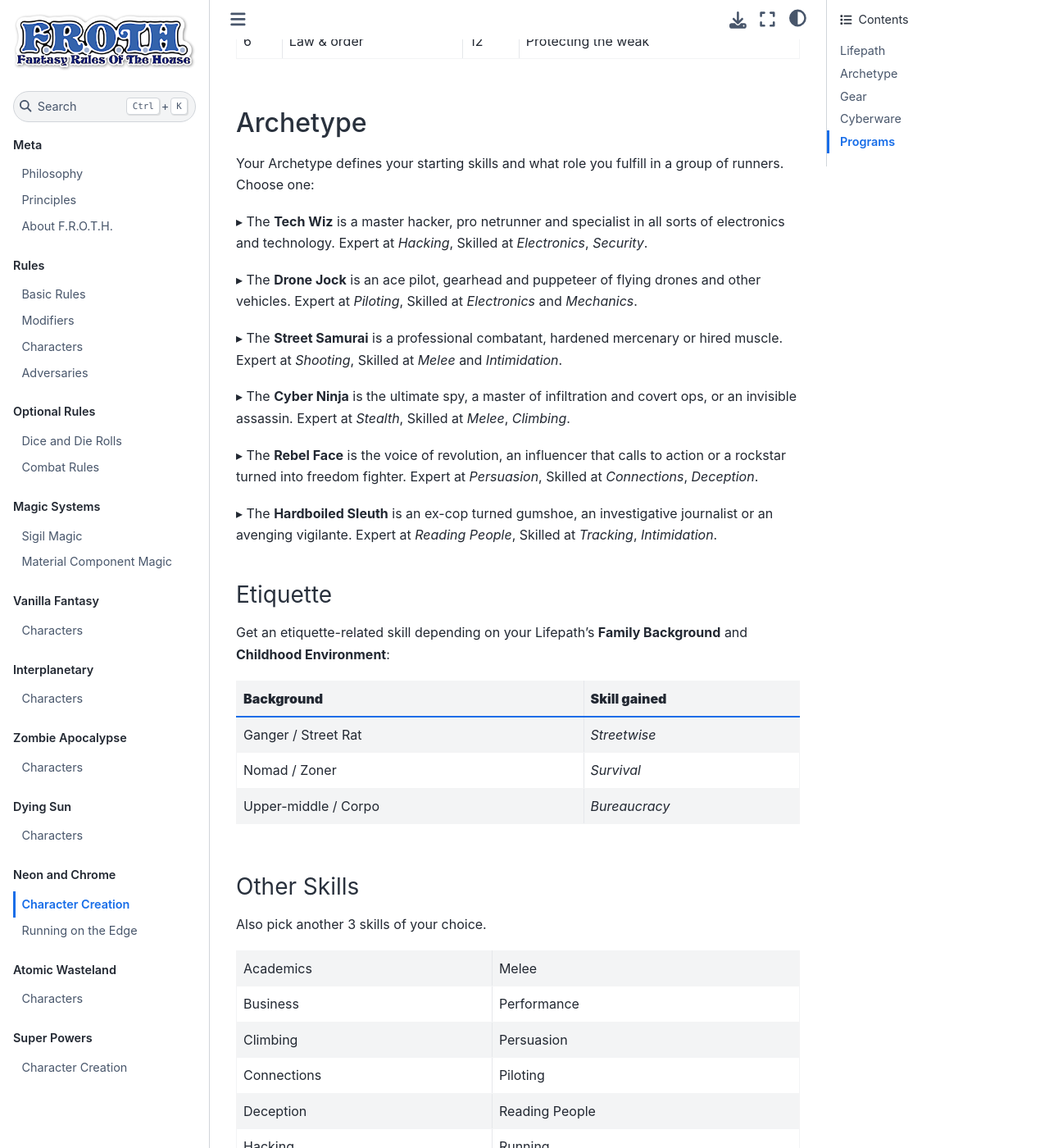
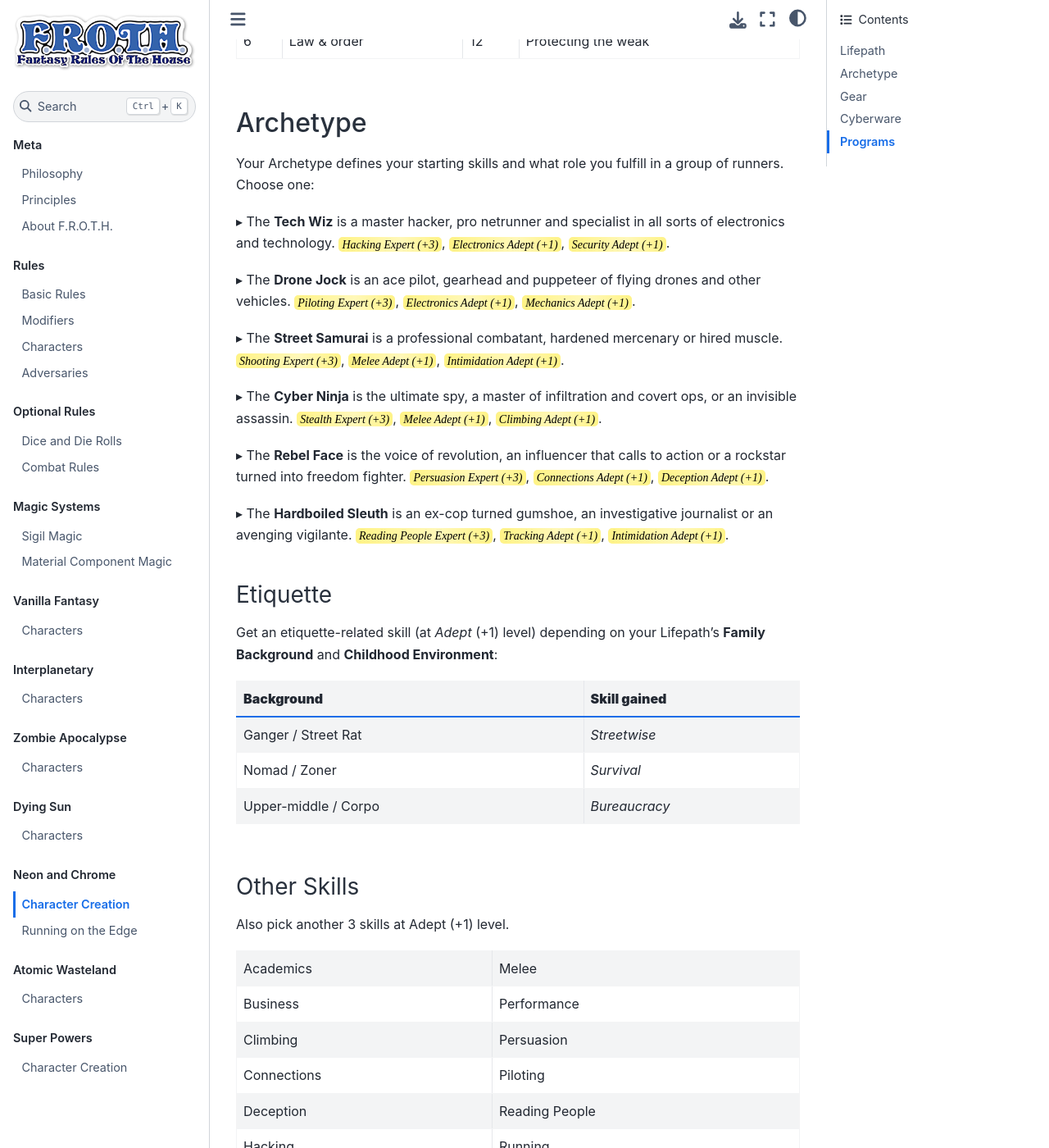
Before and after one commit to TaTooKa/froth, a Sphinx documentation site: the page built from docs/source/pages/worlds/neonandchrome/characters.rst, in a window 1280 px wide and 1400 px high, scrolled down 6790 px. Shown: the whole window at 82% size. Built offline with Sphinx 7.4.7 and the Sphinx Book theme 1.1.4, drawn with Linux system fonts in a browser that asks for light colours; cross-references to code outside the pages are shown as plain code.

Commit message:
Fix skills.

```diff
--- a/docs/source/pages/worlds/neonandchrome/characters.rst
+++ b/docs/source/pages/worlds/neonandchrome/characters.rst
@@ -278,27 +278,27 @@ Archetype
 Your Archetype defines your starting skills and what role you fulfill in a group of runners. Choose one:
 
 ▸ The **Tech Wiz** is a master hacker, pro netrunner and specialist in all sorts of electronics and technology.
-Expert at *Hacking*, Skilled at *Electronics*, *Security*.
+``Hacking Expert (+3)``, ``Electronics Adept (+1)``, ``Security Adept (+1)``.
 
 ▸ The **Drone Jock** is an ace pilot, gearhead and puppeteer of flying drones and other vehicles.
-Expert at *Piloting*, Skilled at *Electronics* and *Mechanics*.
+``Piloting Expert (+3)``, ``Electronics Adept (+1)``, ``Mechanics Adept (+1)``.
 
 ▸ The **Street Samurai** is a professional combatant, hardened mercenary or hired muscle.
-Expert at *Shooting*, Skilled at *Melee* and *Intimidation*.
+``Shooting Expert (+3)``, ``Melee Adept (+1)``, ``Intimidation Adept (+1)``.
 
 ▸ The **Cyber Ninja** is the ultimate spy, a master of infiltration and covert ops, or an invisible assassin.
-Expert at *Stealth*, Skilled at *Melee*, *Climbing*.
+``Stealth Expert (+3)``, ``Melee Adept (+1)``, ``Climbing Adept (+1)``.
 
 ▸ The **Rebel Face** is the voice of revolution, an influencer that calls to action or a rockstar turned into freedom fighter.
-Expert at *Persuasion*, Skilled at *Connections*, *Deception*.
+``Persuasion Expert (+3)``, ``Connections Adept (+1)``, ``Deception Adept (+1)``.
 
 ▸ The **Hardboiled Sleuth** is an ex-cop turned gumshoe, an investigative journalist or an avenging vigilante.
-Expert at *Reading People*, Skilled at *Tracking*, *Intimidation*.
+``Reading People Expert (+3)``, ``Tracking Adept (+1)``, ``Intimidation Adept (+1)``.
 
 Etiquette
 ~~~~~~~~~
 
-Get an etiquette-related skill depending on your Lifepath’s **Family Background** and **Childhood Environment**:
+Get an etiquette-related skill (at *Adept* (+1) level) depending on your Lifepath’s **Family Background** and **Childhood Environment**:
 
 +----------------------+------------------+
 | **Background**       | **Skill gained** |
@@ -314,7 +314,7 @@ Get an etiquette-related skill depending on your Lifepath’s **Family Backgroun
 Other Skills
 ~~~~~~~~~~~~
 
-Also pick another 3 skills of your choice.
+Also pick another 3 skills at Adept (+1) level.
 
 +--------------+-----------------+
 | Academics    | Melee           |
```
